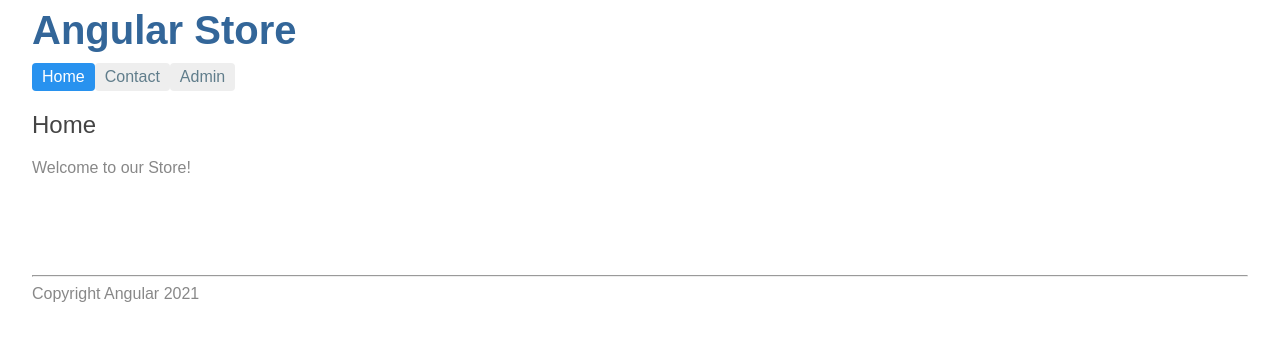
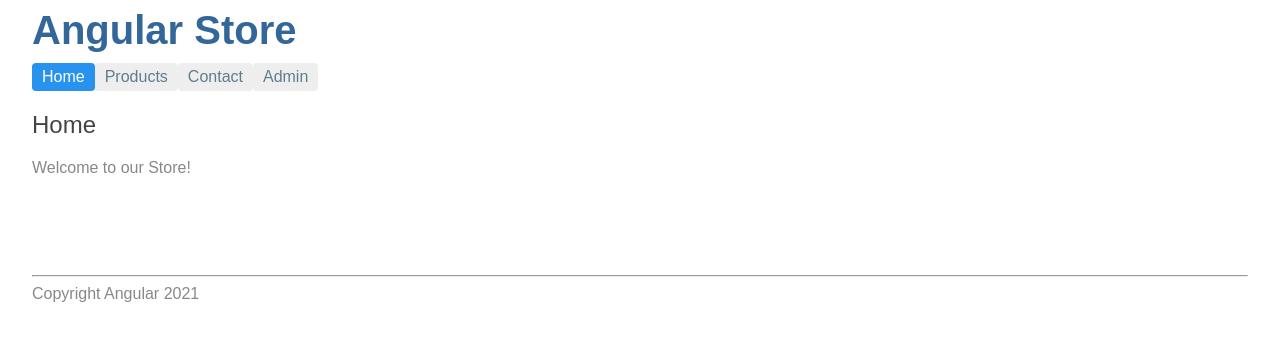
Before and after one commit to AlexandreCM/formation-angular, an Angular app: page /home in a window 1280 px wide. Shown: the top 340 px of the page. Built offline with nearby package versions, Linux system fonts and the light colour scheme.

Commit message:
ajout d une route pour un autre module la route ** doit TOUJOURS etre a la fin

```diff
--- a/src/app/app.component.html
+++ b/src/app/app.component.html
@@ -4,6 +4,7 @@
 
 <nav>
   <a routerLink="/home" routerLinkActive="active">Home</a>
+  <a routerLink="/products" routerLinkActive="active">Products</a>
   <a routerLink="/contact" routerLinkActive="active">Contact</a>
   <a routerLink="/admin" routerLinkActive="active">Admin</a>
 </nav>
--- a/src/app/app.module.ts
+++ b/src/app/app.module.ts
@@ -14,11 +14,11 @@
   ],
   imports: [
     BrowserModule,
-    AppRoutingModule,
     FormsModule,
     HttpClientModule,
     ProductsModule,
-    SharedModule
+    SharedModule,
+    AppRoutingModule
   ],
   providers: [],
   bootstrap: [AppComponent]
--- a/src/app/products/products-routing.module.ts
+++ b/src/app/products/products-routing.module.ts
@@ -1,10 +1,14 @@
-import { NgModule } from '@angular/core';
-import { RouterModule, Routes } from '@angular/router';
+import {NgModule} from '@angular/core';
+import {RouterModule, Routes} from '@angular/router';
+import {ProductListComponent} from './product-list/product-list.component';
 
-const routes: Routes = [];
+const routes: Routes = [
+  {path: 'products', component: ProductListComponent}
+];
 
 @NgModule({
   imports: [RouterModule.forChild(routes)],
   exports: [RouterModule]
 })
-export class ProductsRoutingModule { }
+export class ProductsRoutingModule {
+}
```
